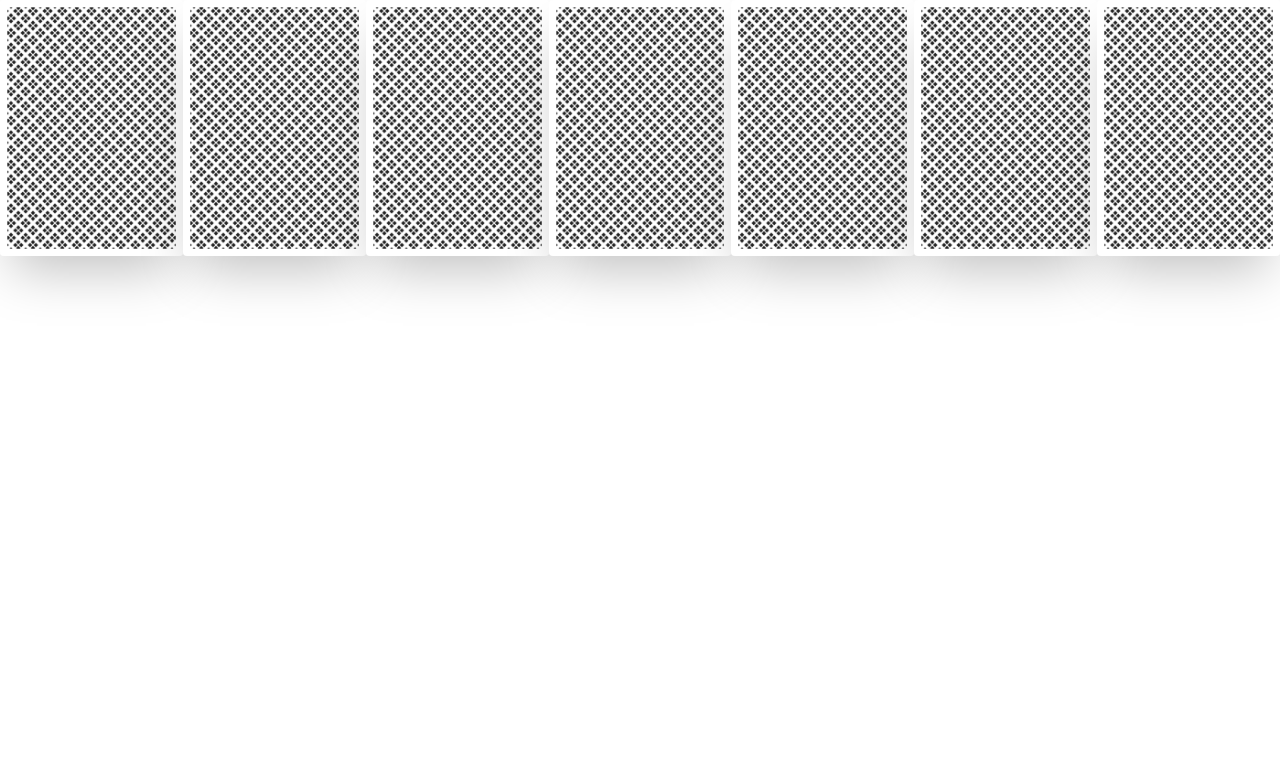
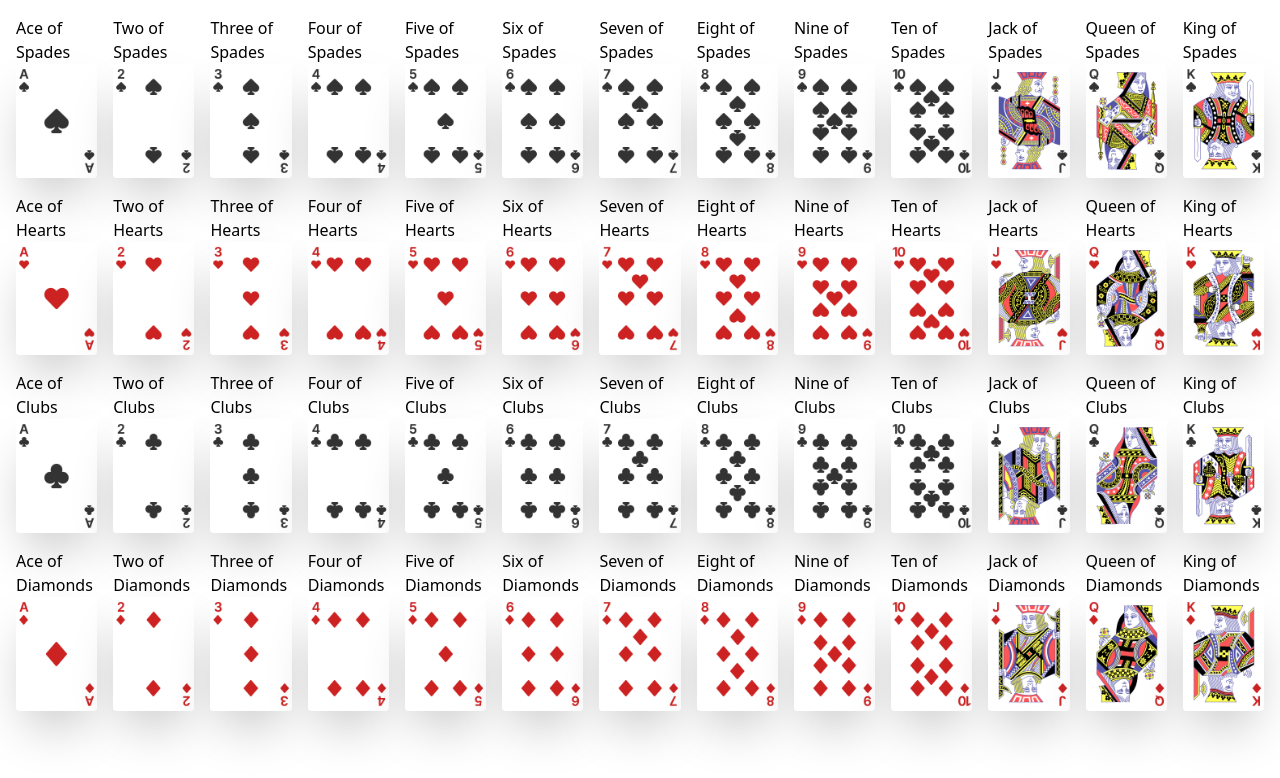
Before and after one commit to danielfeather/twety-five, a React (Create React App) app: page / in a window 1280 px wide. Shown: the top 778 px of the page. Built offline with nearby package versions, Linux system fonts and the light colour scheme; the HTML template or start-up script is replaced by a standard one.

Commit message:
Added card numbering system

```diff
--- a/src/App.tsx
+++ b/src/App.tsx
@@ -3,17 +3,27 @@
 
 function App() {
   return (
-    <>
-      <header className="flex">
-        <Card suite={Suit.CLUBS} rank={Rank.ACE} />
-        <Card suite={Suit.CLUBS} rank={Rank.ACE} />
-        <Card suite={Suit.CLUBS} rank={Rank.ACE} />
-        <Card suite={Suit.CLUBS} rank={Rank.ACE} />
-        <Card suite={Suit.CLUBS} rank={Rank.ACE} />
-        <Card suite={Suit.CLUBS} rank={Rank.ACE} />
-        <Card suite={Suit.CLUBS} rank={Rank.ACE} />
-      </header>
-    </>
+    <section className="p-4">
+      <div className="flex flex-wrap -ml-4">
+        {Object.keys(Suit).map((suit: any) => {
+            if (isNaN(suit)) {
+                return
+            }
+          return (
+              <div className="flex mb-4" key={suit}>
+                {Object.keys(Rank).map((rank: any) => {
+                    if (isNaN(rank)) {
+                        return
+                    }
+                  return (
+                      <Card key={`${suit}-${rank}`} suit={suit} rank={rank} />
+                  )
+                })}
+              </div>
+          )
+        })}
+      </div>
+    </section>
   );
 }
 
--- a/src/components/card.tsx
+++ b/src/components/card.tsx
@@ -1,48 +1,57 @@
 import {FC, useState} from 'react'
 
 export enum Suit {
-	SPADES = 's',
-	HEARTS = 'h',
-	CLUBS = 'c',
-	DIAMONDS = 'd',
+	SPADES = 0,
+	HEARTS = 13,
+	CLUBS = 26,
+	DIAMONDS = 39,
 }
 
 export enum Rank {
-	ACE = 'ace',
-	TWO = 'two',
-	THREE = 'three',
-	FOUR = 'four',
-	FIVE = 'five',
-	SIX = 'six',
-	SEVEN = 'seven',
-	EIGHT = 'eight',
-	NINE = 'nine',
-	TEN = 'ten',
-	JACK = 'jack',
-	QUEEN = 'queen',
-	KING = 'king',
+	ACE = 0,
+	TWO = 1,
+	THREE = 2,
+	FOUR = 3,
+	FIVE = 4,
+	SIX = 5,
+	SEVEN = 6,
+	EIGHT = 7,
+	NINE = 8,
+	TEN = 9,
+	JACK = 10,
+	QUEEN = 11,
+	KING = 12,
 }
 
 interface CardProps {
-	state?: string
-	suite?: Suit
-	rank?: Rank
+	suit: Suit
+	rank: Rank
 }
 
 const Card: FC<CardProps> = (props) => {
-	const [flipped, setFlipped] = useState<boolean>(false)
+	const [flipped, setFlipped] = useState<boolean>(true)
 
 	const onClickHandler = () => {
 		setFlipped(!flipped)
 	}
 
+	let rankName = Rank[props.rank].toLowerCase()
+	rankName = rankName.charAt(0).toUpperCase() + rankName.slice(1)
+	let suitName = Suit[props.suit].toLowerCase()
+	suitName = suitName.charAt(0).toUpperCase() + suitName.slice(1)
+
+	const label = `${rankName} of ${suitName}`
+
 	const getImage = () => {
-		return '/images/cards/front-53.png'
+		return `/images/cards/front-${(Math.round(props.suit) + Math.round(props.rank))}.png`
 	}
 
 	return (
-		<div className="rounded overflow-hidden shadow-2xl" onClick={onClickHandler}>
-			<img src={flipped ? getImage() : '/images/cards/back.png'} alt="Back of card" />
+		<div className="pl-4" onClick={onClickHandler}>
+			<span className="mb-2">{label}</span>
+			<div className="shadow-2xl overflow-hidden rounded">
+				<img className="" src={flipped ? getImage() : '/images/cards/back.png'} alt="Back of card" />
+			</div>
 		</div>
 	)
 }
```
Also changed, not shown: 1 other file (tests, documents, lock files or other folders).
